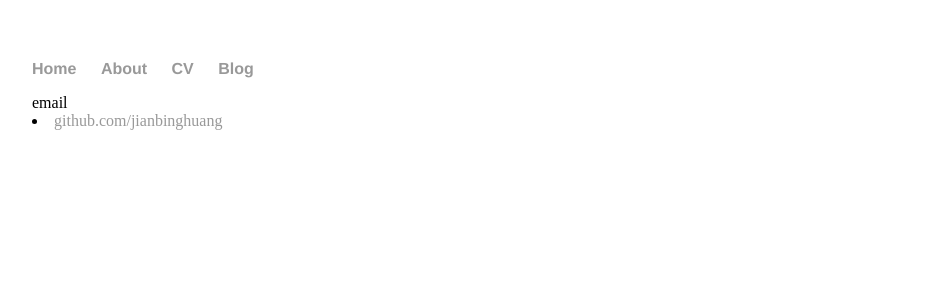
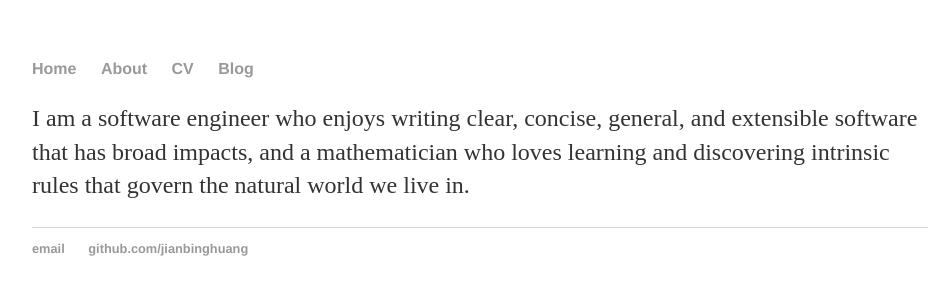
Before and after one commit to hjb-zy/jianbinghuang.github.io, a Jekyll site: the page built from about/index.html, in a window 1280 px wide. Shown: the top 300 px of the page, without its empty margins (160-1108 px from the left). Built offline with Jekyll 4.4.1, drawn with Linux system fonts in a browser that asks for light colours.

Commit message:
[About] Fix format issue

```diff
--- a/about/index.html
+++ b/about/index.html
@@ -2,6 +2,6 @@
 layout: default
 title: Who am I
 ---
-<div class="abou
+<div class="about">
     <p> I am a software engineer who enjoys writing clear, concise, general, and extensible software that has broad impacts, and a mathematician who loves learning and discovering intrinsic rules that govern the natural world we live in. </p>
 </div><!-- /.about -->
```
